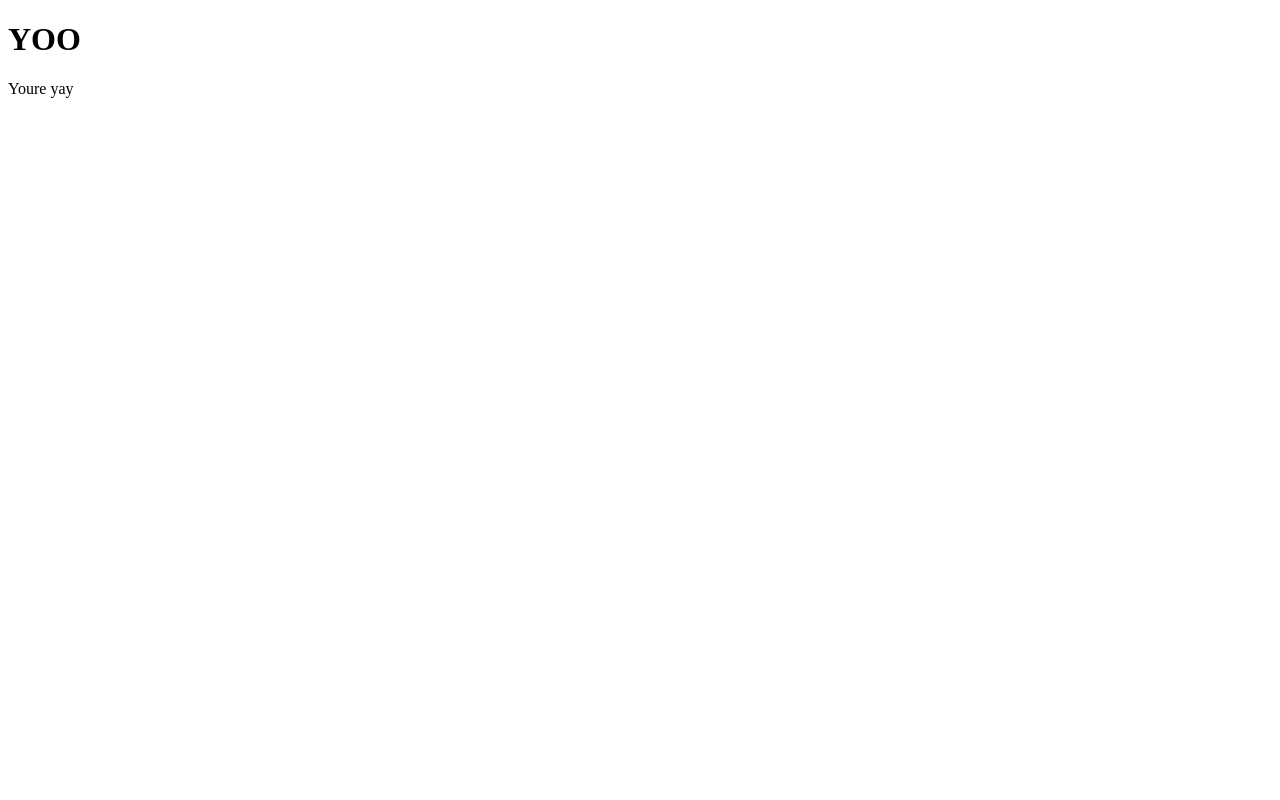
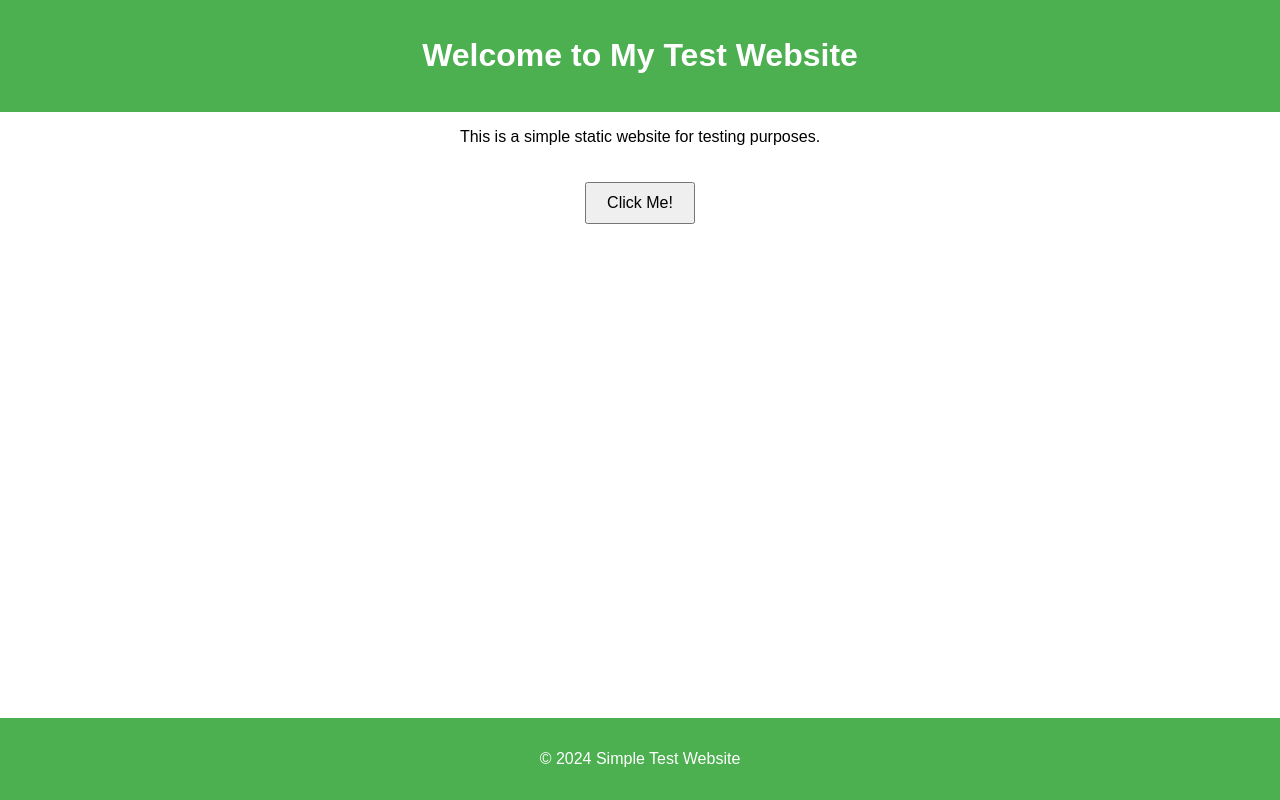
Before and after one commit to aranisarora/aranisarora.github.io, a plain HTML site: page Index.html in a window 1280 px wide. Drawn offline with Linux system fonts and the light colour scheme.

Commit message:
Test Website
Making test website with front and backend

```diff
--- a/Index.html
+++ b/Index.html
@@ -1,12 +1,22 @@
 <!DOCTYPE html>
-<html>
-    <head>
-        <title>
-            "Website for gamers"
-        </title>
-    </head>
-    <body>
-        <h1>YOO</h1>
-        <p>Youre yay</p>
-    </body>
+<html lang="en">
+<head>
+    <meta charset="UTF-8">
+    <meta name="viewport" content="width=device-width, initial-scale=1.0">
+    <title>Simple Test Website</title>
+    <link rel="stylesheet" href="style.css">
+</head>
+<body>
+    <header>
+        <h1>Welcome to My Test Website</h1>
+    </header>
+    <main>
+        <p>This is a simple static website for testing purposes.</p>
+        <button id="testButton">Click Me!</button>
+    </main>
+    <footer>
+        <p>© 2024 Simple Test Website</p>
+    </footer>
+    <script src="script.js"></script>
+</body>
 </html>
--- /dev/null
+++ b/script.js
@@ -0,0 +1,3 @@
+document.getElementById('testButton').addEventListener('click', function() {
+    alert('Button clicked!');
+});
--- /dev/null
+++ b/style.css
@@ -0,0 +1,27 @@
+body {
+    font-family: Arial, sans-serif;
+    margin: 0;
+    padding: 0;
+    display: flex;
+    flex-direction: column;
+    height: 100vh;
+    justify-content: space-between;
+    text-align: center;
+}
+
+header, footer {
+    background-color: #4CAF50;
+    color: white;
+    padding: 1em 0;
+}
+
+main {
+    flex: 1;
+}
+
+button {
+    margin-top: 20px;
+    padding: 10px 20px;
+    font-size: 16px;
+    cursor: pointer;
+}
```
